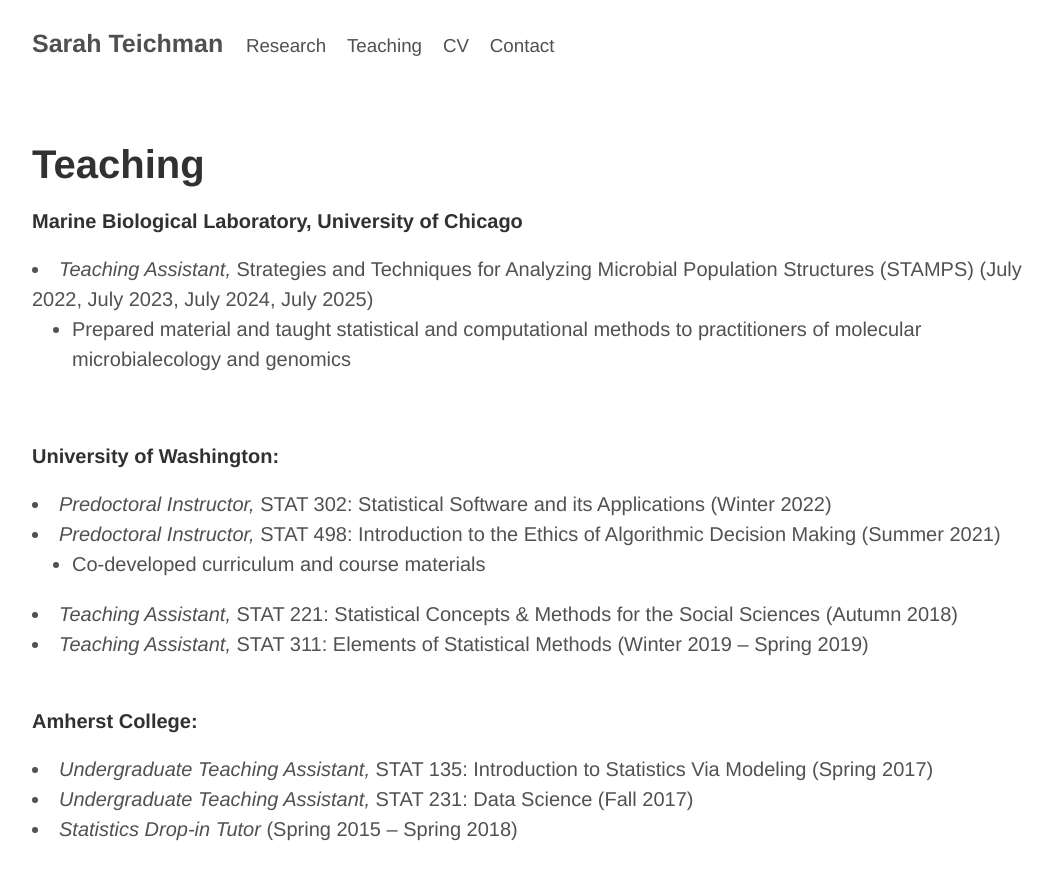
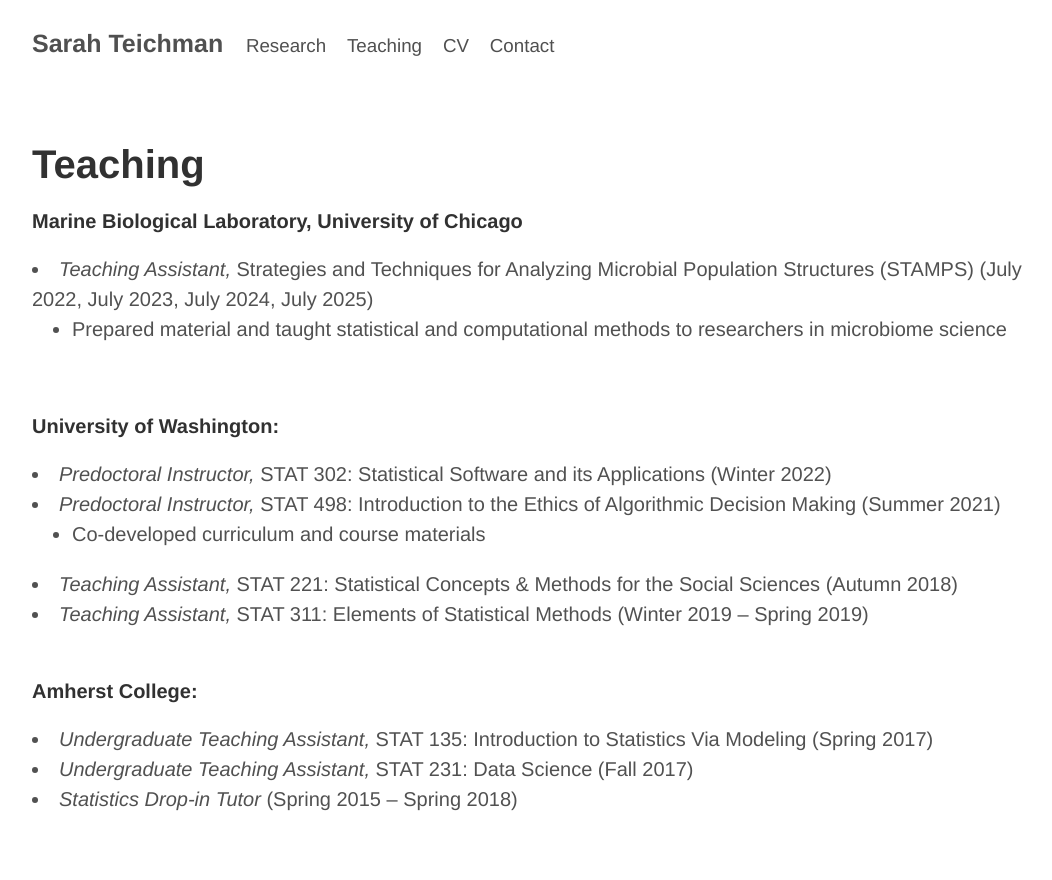
Before and after one commit to svteichman/svteichman.github.io, a Jekyll site: the page built from teaching.html, in a window 1280 px wide. Shown: the top 880 px of the page, without its empty margins (108-1160 px from the left). Built offline with Jekyll 4.4.1, drawn with Linux system fonts in a browser that asks for light colours.

Commit message:
Update teaching.html

```diff
--- a/teaching.html
+++ b/teaching.html
@@ -14,7 +14,7 @@
 <h4>Marine Biological Laboratory, University of Chicago</h4>
 <p class="content">
     <li> <i>Teaching Assistant,</i> Strategies and Techniques for Analyzing Microbial Population Structures (STAMPS) (July 2022, July 2023, July 2024, July 2025) </li>
-        <ul><li> Prepared material and taught statistical and computational methods to practitioners of molecular microbialecology and genomics </ul></li>
+        <ul><li> Prepared material and taught statistical and computational methods to researchers in microbiome science </ul></li>
 <br/>
 </p>
 
```
